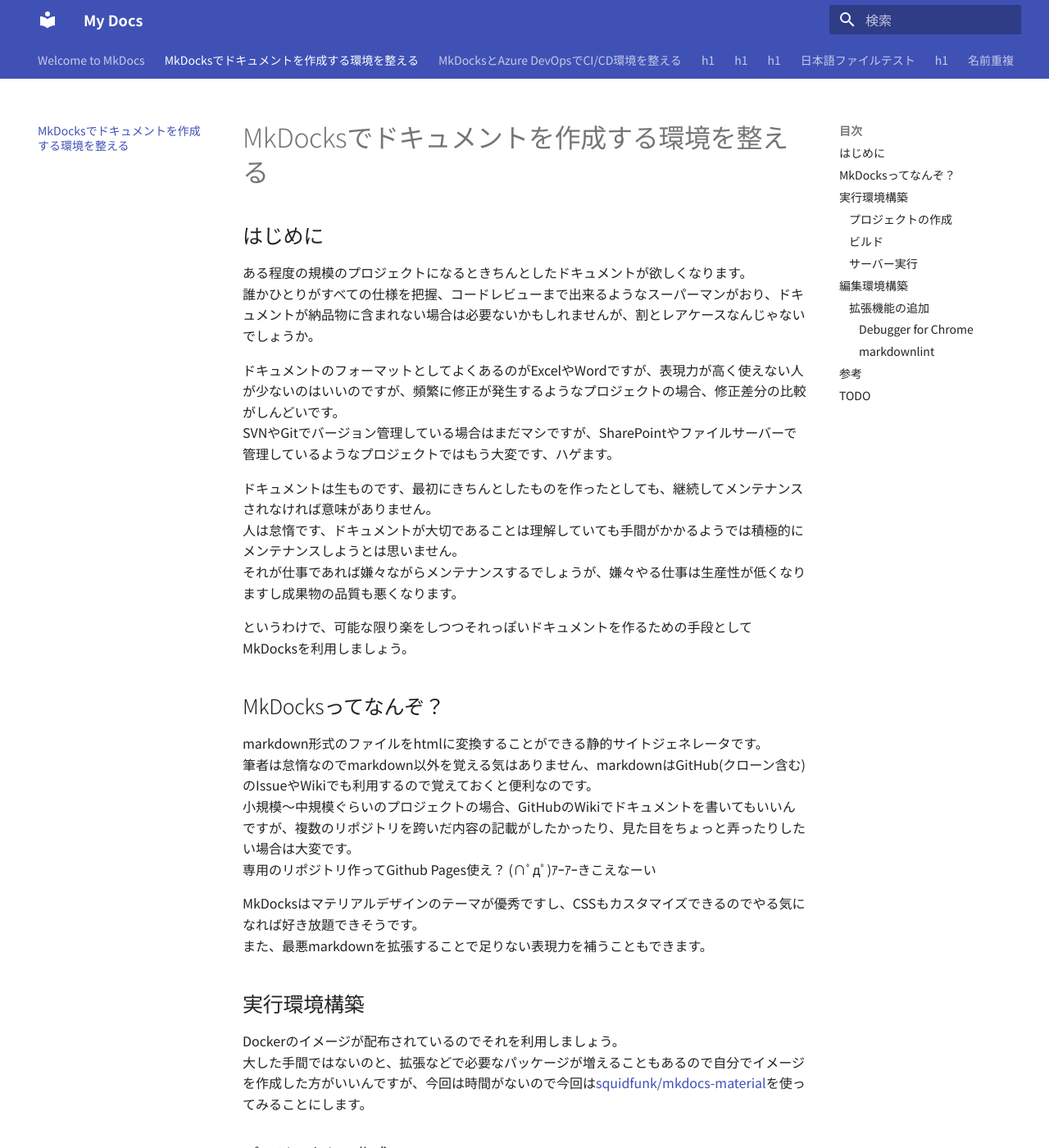
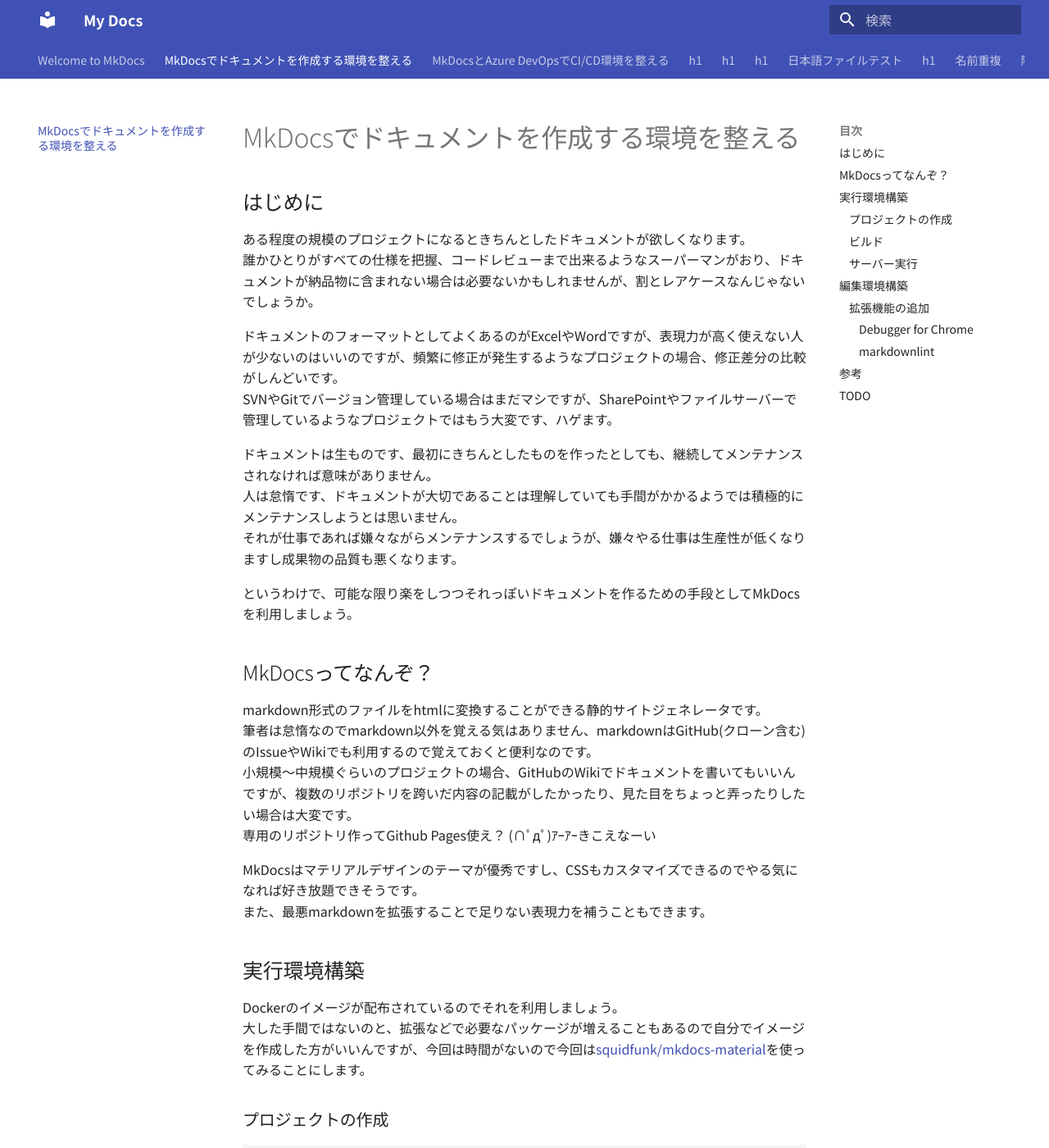
Before and after one commit to Shigezo32/MkDocs, an MkDocs documentation site: the page built from docs/MkDocsでドキュメントを作成する環境を整える.md, in a window 1280 px wide and 1400 px high. Shown: the whole window at 82% size. Built offline with MkDocs 1.6.1 and Material for MkDocs 9.7.7, drawn with Linux system fonts in a browser that asks for light colours; some web fonts are replaced.

Commit message:
docs: typoの修正

```diff
--- a/docs/MkDocksでドキュメントを作成する環境を整える.md
+++ b/docs/MkDocsでドキュメントを作成する環境を整える.md
@@ -1,4 +1,4 @@
-# MkDocksでドキュメントを作成する環境を整える
+# MkDocsでドキュメントを作成する環境を整える
 
 ## はじめに
 
@@ -12,16 +12,16 @@
 人は怠惰です、ドキュメントが大切であることは理解していても手間がかかるようでは積極的にメンテナンスしようとは思いません。
 それが仕事であれば嫌々ながらメンテナンスするでしょうが、嫌々やる仕事は生産性が低くなりますし成果物の品質も悪くなります。
 
-というわけで、可能な限り楽をしつつそれっぽいドキュメントを作るための手段としてMkDocksを利用しましょう。
+というわけで、可能な限り楽をしつつそれっぽいドキュメントを作るための手段としてMkDocsを利用しましょう。
 
-## MkDocksってなんぞ？
+## MkDocsってなんぞ？
 
 markdown形式のファイルをhtmlに変換することができる静的サイトジェネレータです。
 筆者は怠惰なのでmarkdown以外を覚える気はありません、markdownはGitHub(クローン含む)のIssueやWikiでも利用するので覚えておくと便利なのです。
 小規模～中規模ぐらいのプロジェクトの場合、GitHubのWikiでドキュメントを書いてもいいんですが、複数のリポジトリを跨いだ内容の記載がしたかったり、見た目をちょっと弄ったりしたい場合は大変です。
 専用のリポジトリ作ってGithub Pages使え？ (∩ﾟдﾟ)ｱｰｱｰきこえなーい
 
-MkDocksはマテリアルデザインのテーマが優秀ですし、CSSもカスタマイズできるのでやる気になれば好き放題できそうです。
+MkDocsはマテリアルデザインのテーマが優秀ですし、CSSもカスタマイズできるのでやる気になれば好き放題できそうです。
 また、最悪markdownを拡張することで足りない表現力を補うこともできます。
 
 ## 実行環境構築
--- a/docs/MkDocksとAzureDevOpsでCICD環境を整える.md
+++ b/docs/MkDocsとAzureDevOpsでCICD環境を整える.md
@@ -1,8 +1,8 @@
-# MkDocksとAzure DevOpsでCI/CD環境を整える
+# MkDocsとAzure DevOpsでCI/CD環境を整える
 
 ## はじめに
 
-[前回](../MkDocksでドキュメントを作成する環境を整える)ドキュメントを作成するための環境を整えましたが、引き続き複数人でドキュメントを管理していく方法を考えます。
+[前回](../MkDocsでドキュメントを作成する環境を整える)ドキュメントを作成するための環境を整えましたが、引き続き複数人でドキュメントを管理していく方法を考えます。
 merkdown形式でドキュメントが作成できるようになったので、ExcelやWordに比べて差分チェックが容易になりました。
 というわけでGitで管理しましょう、GitHub(クローン)を利用してGitHub Flowで運用するとレビューもやりやすくなってステキです。
 ドキュメントに対するレビュー文化を根付かせることで不可解な仕様を事前に指摘＆排除できるようにしましょう。
@@ -30,7 +30,7 @@
 
 #### Select a template
 
-MkDocks用のテンプレートがあるわけではないので空のテンプレートを選択します。
+MkDocs用のテンプレートがあるわけではないので空のテンプレートを選択します。
 ![Select a template](./images/Environment-cicd_002.PNG)
 
 #### Pipeline
@@ -46,9 +46,9 @@
 
 #### Agent Job
 
-##### MkDocksでビルドする
+##### MkDocsでビルドする
 
-PowerShellタスクを追加し、InlineにMkDocksをビルドするためのScriptを記載するか、ScriptファイルのPathを設定します。
+PowerShellタスクを追加し、InlineにMkDocsをビルドするためのScriptを記載するか、ScriptファイルのPathを設定します。
 ![Add PowerShell](./images/Environment-cicd_005.PNG)
 ![PowerShell](./images/Environment-cicd_006.PNG)
 
```
